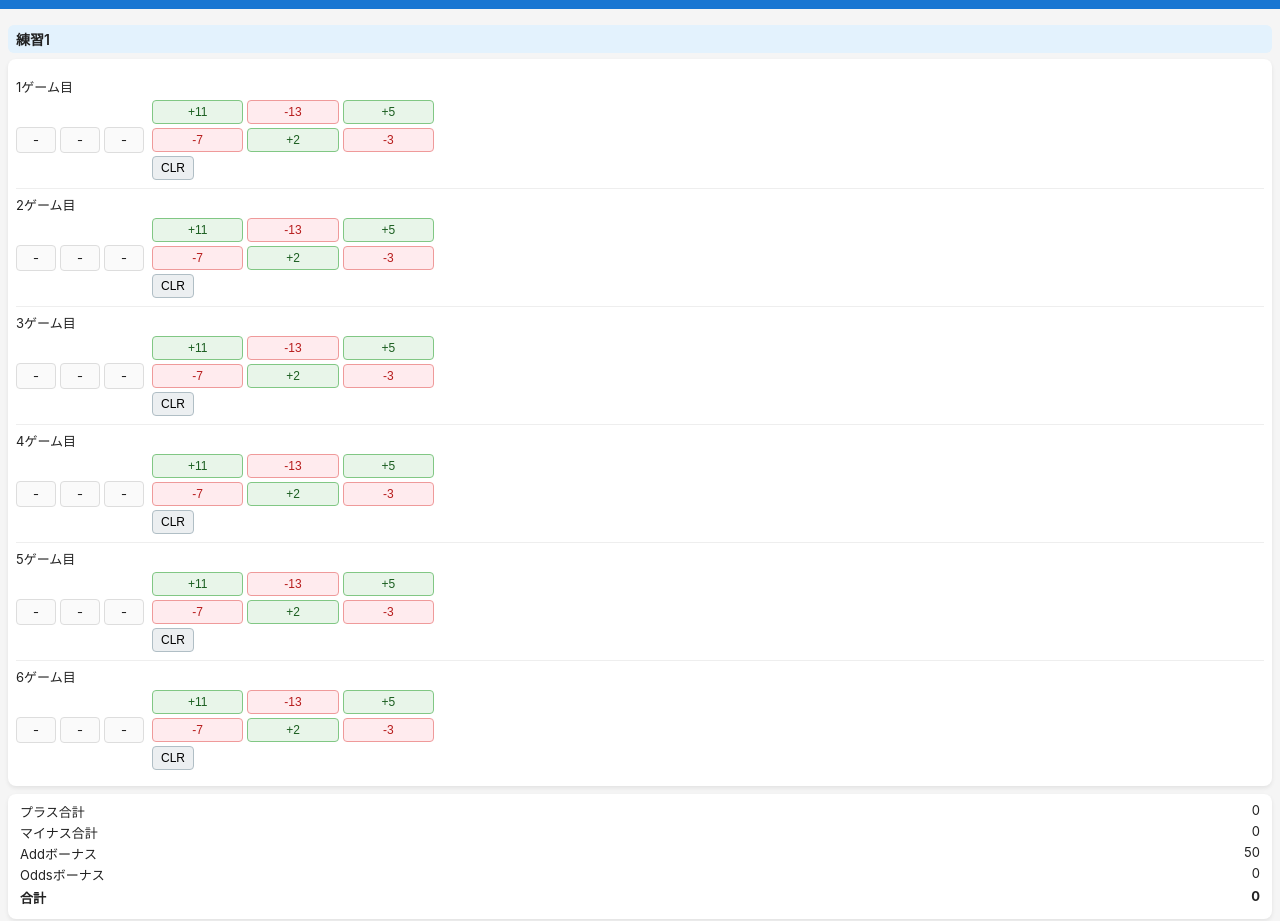
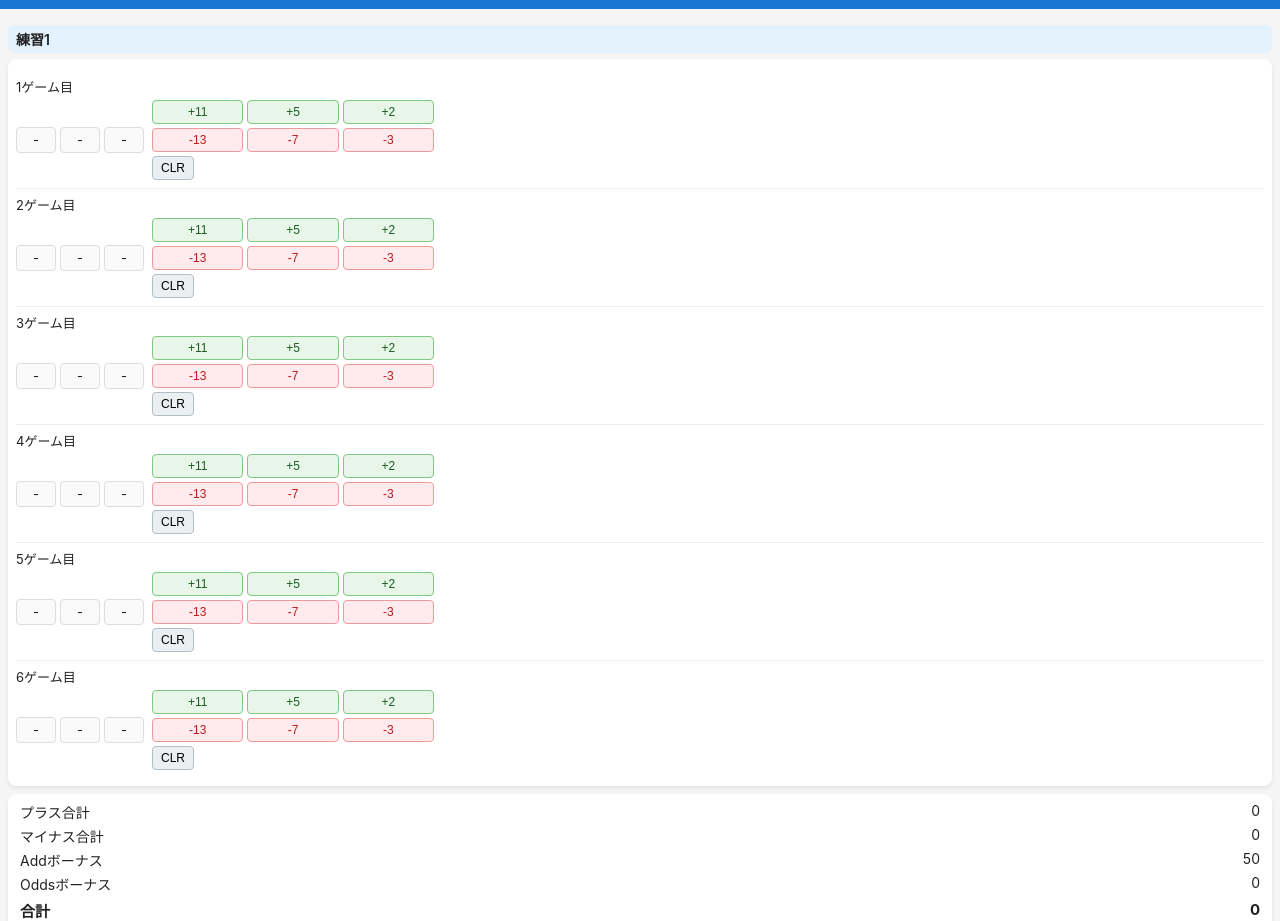
Before and after one commit to allin-mikio/Q-ScoreApp, a plain HTML site: page index.html in a window 1280 px wide. Shown: the part 36-957 px from the top of the page. Drawn offline with Linux system fonts and the light colour scheme.

Commit message:
Add files via upload

```diff
--- a/app.js
+++ b/app.js
@@ -2,7 +2,7 @@
 var GAME_COUNT = 6;
 var SLOTS_PER_GAME = 3;
 var SESSION_COUNT = 3; // 0: 練習1, 1: 練習2, 2: 本番
-var SCORE_CANDIDATES = [11, -13, 5, -7, 2, -3];
+var SCORE_CANDIDATES = [11, 5, 2, -13, -7, -3];
 
 // sessions[sessionIndex][gameIndex][slotIndex] = number | null
 var sessions = [];
--- a/style.css
+++ b/style.css
@@ -160,11 +160,12 @@ body {
 .summary-row {
   display: flex;
   justify-content: space-between;
-  font-size: 13px;
-  margin-bottom: 2px;
+  font-size: 14px;
+  margin-bottom: 4px;
 }
 
 .summary-row.total-row {
   font-weight: 700;
-  margin-top: 4px;
+  margin-top: 6px;
+  font-size: 15px;
 }
```
